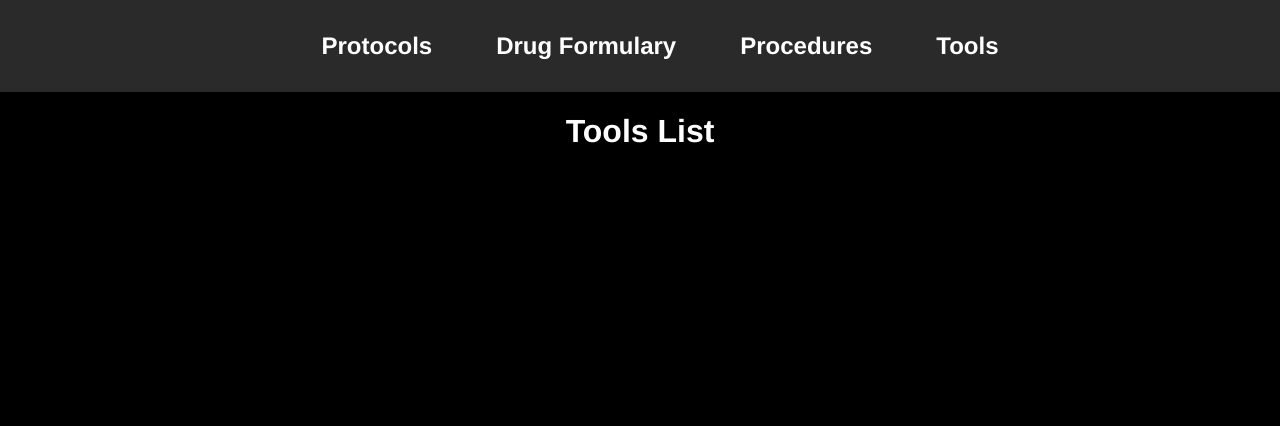
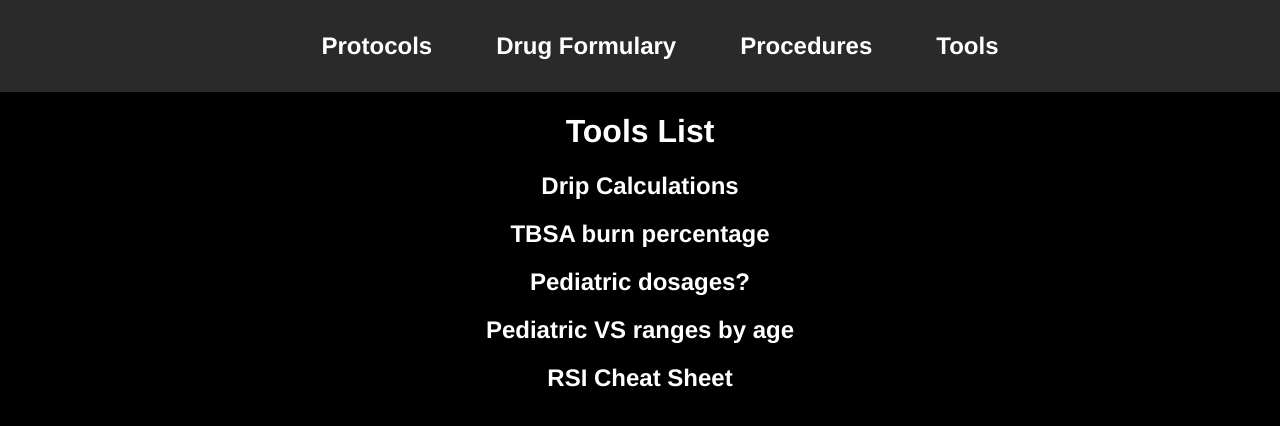
Before and after one commit to Jonathan-Dunn95/paramedic-helper, a Vue app in the folder vue/: page /tools in a window 1280 px wide. Shown: the top 426 px of the page. Built offline with nearby package versions, Linux system fonts and the light colour scheme.

Commit message:
Added ideas to add into Tools page

```diff
--- a/vue/src/views/ToolsView.vue
+++ b/vue/src/views/ToolsView.vue
@@ -1,6 +1,11 @@
 <template>
   <div>
     <h1>Tools List</h1>
+    <h2>Drip Calculations</h2>
+    <h2>TBSA burn percentage</h2>
+    <h2>Pediatric dosages?</h2>
+    <h2>Pediatric VS ranges by age</h2>
+    <h2>RSI Cheat Sheet</h2>
   </div>
 </template>
 
```
